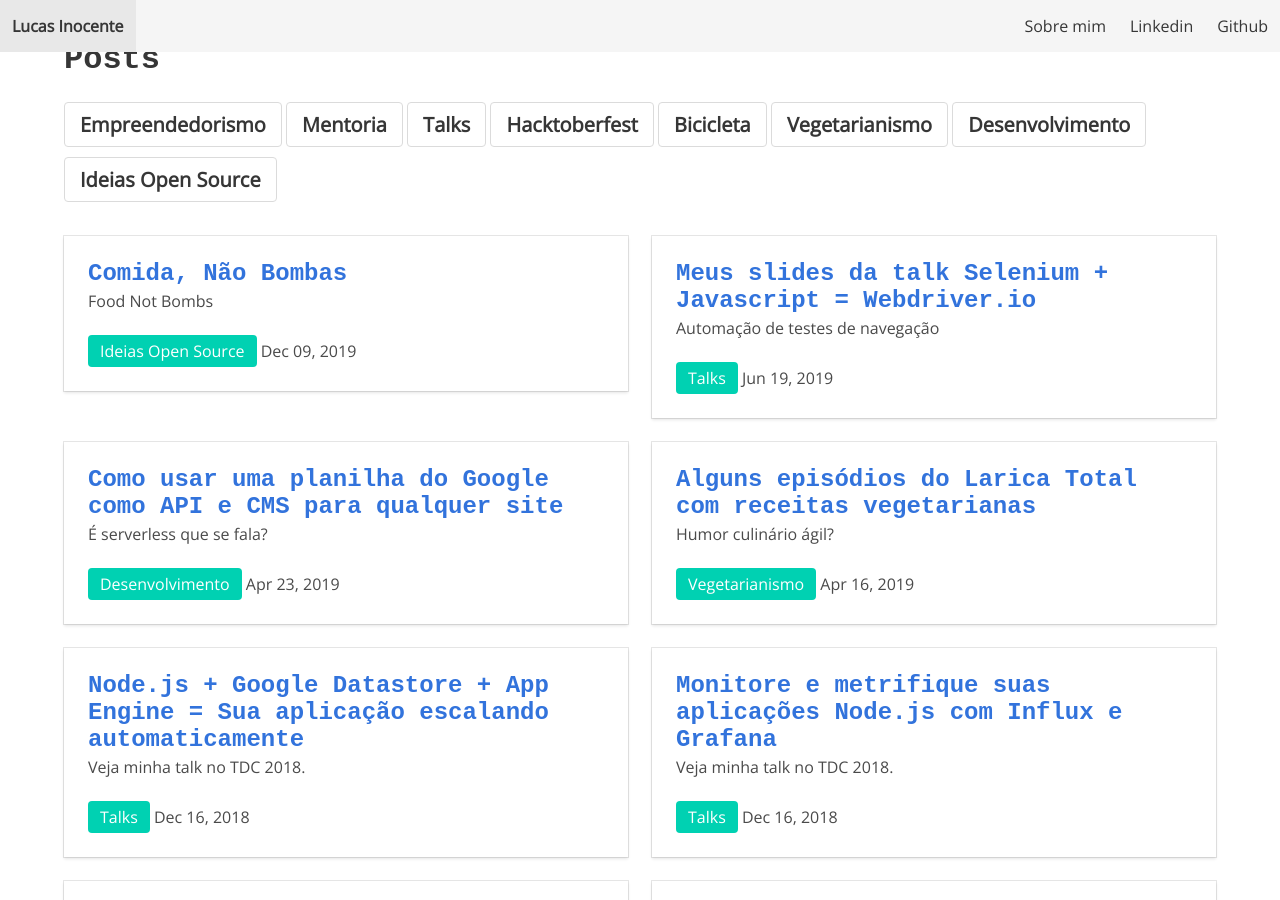
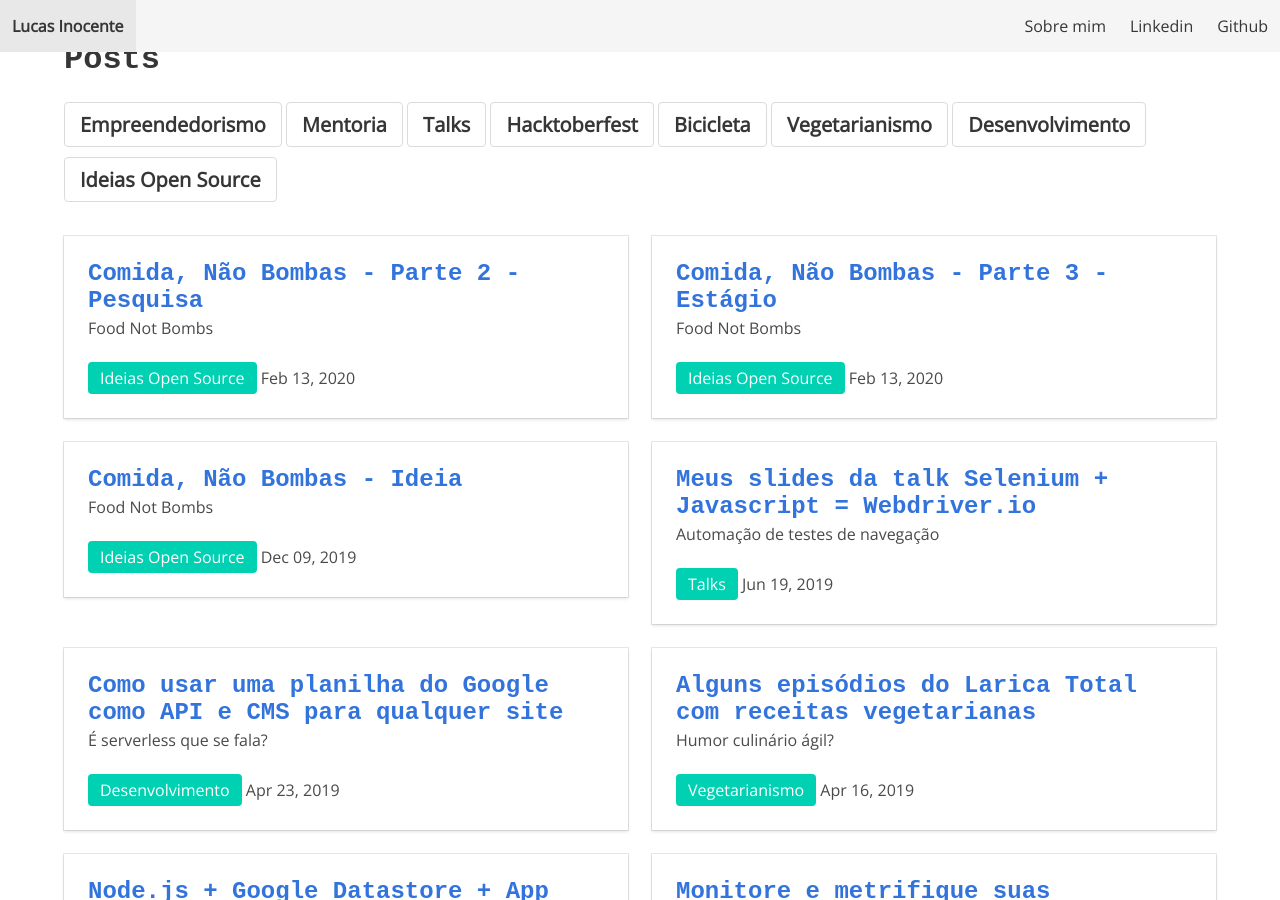
Before and after one commit to lucassanchez/lucassanchez, a Jekyll site: the page built from index.md, in a window 1280 px wide and 900 px high, scrolled down 546 px. Built offline with Jekyll 4.4.1, drawn with Linux system fonts in a browser that asks for light colours; some web fonts are replaced; some of the changed lines change nothing that is shown.

Commit message:
Adiciona novos textos para a série Comida, não bombas

```diff
--- a/_posts/2019-12-10-food-not-bombs-porto-alegre.md
+++ b/_posts/2019-12-10-food-not-bombs-porto-alegre.md
@@ -1,13 +1,13 @@
 ---
 layout: post
-title:  "Comida, Não Bombas"
+title:  "Comida, Não Bombas - Ideia"
 date:   2019-12-09 12:00:00 -0200
 subtitle: "Food Not Bombs"
 categories: ['Ideias Open Source']
 single-like: true
 ---
 
-# Comida, Não Bombas
+# Comida, Não Bombas - Ideia
 
 Esse final de semana fui presenteado com um capítulo do livro chamado Receitas Para o Desastre. Entre diversas técnicas de descontrole social ele ensina o ato revolucionário e terrorista que pode ruir com o sistema capitalista, que ajuda diretamente em acabar com a fome no mundo mas que é tão violento e destrói a sociedade e os bons costumes a ponto de que algumas pessoas já foram presas executando-o.
 
@@ -80,3 +80,9 @@ Ações:
 Alguns locais que sei que distribuem alimentos é no Mercado Público de noite (acho que quarta ou quinta), meio dia durante a semana no Tesourinha e domingo no viaduto da João Pessoa.
 
 Atualizo na sequência.
+
+---
+
+## Continuação
+
+[Comida, Não Bombas - Parte 2](https://lucasinocente.com/ideias%20open%20source/2020/02/13/food-not-bombs-porto-alegre-parte-2.html)
--- /dev/null
+++ b/_posts/2020-02-13-food-not-bombs-porto-alegre-parte-2.md
@@ -0,0 +1,74 @@
+---
+layout: post
+title:  "Comida, Não Bombas - Parte 2 - Pesquisa"
+date:   2020-02-13 12:00:00 -0200
+subtitle: "Food Not Bombs"
+categories: ['Ideias Open Source']
+single-like: true
+---
+
+# Comida, Não Bombas - Parte 2 - Pesquisa
+
+Se você caiu aqui sem saber o que é um Comida Não Bombas, leia aqui primeiro:
+
+[Comida, Não Bombas - Parte 1](https://lucasinocente.com/ideias%20open%20source/2019/12/09/food-not-bombs-porto-alegre.html)
+
+---
+
+Posso começar essa segunda parte afirmando que é bem mais complicado se organizar pra destribuir comida gratuitamente do que parece.
+
+Desde que escrevi o post eu conversei com diversas pessoas sobre o tema e incrivelmente todo mundo pareceu muito solícito e disposto a ajudar.
+
+Uma coisa legal que eu descobri é que existem vários movimentos em Porto Alegre que distribuem comida para a população de rua, cada um no seu dia e local. Tem muito mais gente tentando mudar o mundo do que eu pensava. Isso dá um ânimo de continuar a tentar.
+
+Movimentos que descobri até agora:
+
+## Cozinheiros do Bem / Prato Feito das Ruas
+
+O [Cozinheiros do Bem](https://www.facebook.com/cozinheirosdobem/) faz um trabalho recorrente que atende muitas pessoas aos sábados de manhã embaixo do viaduto da João Pessoa. Pra ajudar é só entrar em contato com a página deles pelo Facebook.
+
+Pelo o que conversei com uma das coordenadoras cada um faz uma parte da comida em casa e leva pro local no dia combinado. Alguns levam arroz, outros levam o molho, a carne assada, etc. Junto com eles colam alguns outros grupos de apoio, que além da alimentação também distribuem roupas, cortes de cabelo e disponibilizam banhos quentes com o [Banho Solidário](http://www.banhosolidario.com.br/).
+
+No mesmo local também se junta o [Prato Feito das Ruas](https://www.facebook.com/pfdasruas/), que segue a mesma pegada.
+
+
+## Igrejas
+
+Vi que em uma praça da Cidade Baixa em alguns dias (não sei ao certo) por volta das 18h / 19h se reunem algumas pessoas de uma igreja evangélica para distribuir comida também. Sinceramente achei estranho porque as pessoas pareciam contratadas, tinha um segurança cuidando e antes de comer era necessário esperar a oração que seria feita.
+
+É sim muito bonito matar a fome das pessoas mas obrigar elas a agir de uma certa forma religiosa / ideológica é complicado. Não é o eu procuro e não acredito que seja bom à longo prazo. Enfim, não é a intenção desse post falar sobre isso. Seguimos.
+
+
+## Movimentos independentes
+
+A [Maíra](https://www.instagram.com/ma.r.tini/) acabou descobrindo também que algumas pessoas perto dela já realizam um certo tipo de Comida Não Bombas pela cidade. Pequenos grupos que se organizam, fazem e distribuem comida pela cidade. São pais e mães de família anônimos que matam dezenas de fomes por semana, distribuindo o pouco que tem de forma autônoma. Não é lindo?
+
+Ela ficou de ver como funciona pra participar e vamos ver como podemos ajudar.
+
+
+## Vamos conversar
+
+Tem algum movimento desses na tua cidade?
+
+Quer fazer parte ou construir um movimento assim?
+
+É de Porto Alegre e quer me ajudar a mapear a distribuição de comida gratuíta na cidade?
+
+Manda e-mail pra olucassanchez(@)gmail(.)com sem os ().
+
+
+---
+
+## Saiba mais:
+
+[http://diariogaucho.clicrbs.com.br/rs/dia-a-dia/noticia/2019/06/saiba-como-ajudar-iniciativas-que-atendem-pessoas-em-situacao-de-rua-10943224.html](http://diariogaucho.clicrbs.com.br/rs/dia-a-dia/noticia/2019/06/saiba-como-ajudar-iniciativas-que-atendem-pessoas-em-situacao-de-rua-10943224.html)
+
+[http://diariogaucho.clicrbs.com.br/rs/dia-a-dia/ajuda/noticia/2017/05/sopoes-precisam-de-doacoes-para-continuar-veja-como-ajudar-9791150.html](http://diariogaucho.clicrbs.com.br/rs/dia-a-dia/ajuda/noticia/2017/05/sopoes-precisam-de-doacoes-para-continuar-veja-como-ajudar-9791150.html)
+
+[https://gauchazh.clicrbs.com.br/porto-alegre/noticia/2019/07/300-voluntarios-e-15-toneladas-de-comida-por-semana-quem-sao-os-cozinheiros-do-bem-que-farao-sopao-no-gigantinho-cjxq3ej1r000j01ochbjcnx24.html](https://gauchazh.clicrbs.com.br/porto-alegre/noticia/2019/07/300-voluntarios-e-15-toneladas-de-comida-por-semana-quem-sao-os-cozinheiros-do-bem-que-farao-sopao-no-gigantinho-cjxq3ej1r000j01ochbjcnx24.html)
+
+---
+
+## Continuação
+
+[Comida, Não Bombas - Parte 3](https://lucasinocente.com/ideias%20open%20source/2020/02/13/food-not-bombs-porto-alegre-parte-3.html)
--- /dev/null
+++ b/_posts/2020-02-13-food-not-bombs-porto-alegre-parte-3.md
@@ -0,0 +1,59 @@
+---
+layout: post
+title:  "Comida, Não Bombas - Parte 3 - Estágio"
+date: 2020-02-13 11:00:00 -0200
+subtitle: "Food Not Bombs"
+categories: ['Ideias Open Source']
+single-like: true
+---
+
+# Comida, Não Bombas - Parte 3 - Estágio
+
+Se você caiu aqui sem saber o que é um Comida Não Bombas, leia aqui primeiro:
+
+[Comida, Não Bombas - Parte 1](https://lucasinocente.com/ideias%20open%20source/2019/12/09/food-not-bombs-porto-alegre.html)
+
+[Comida, Não Bombas - Parte 2](https://lucasinocente.com/ideias%20open%20source/2020/02/13/food-not-bombs-porto-alegre-parte-2.html)
+
+---
+
+Saindo do campo das ideias e pesquisas, ontem tive a honra e o prazer de fazer uma pequena participação no grupo que distribui comida que a Maíra comentou (Veja a parte 2 no link acima).
+
+Como funciona o grupo:
+
+- Se reúnem uma vez por semana
+- Normalmente é composto por umas 4 pessoas
+- Uma pessoa deixa a comida pronta
+- As outras vão depois do trabalho para ajudar a fechar as marmitas
+- Vão de carro até uma praça do centro para distribuir
+- Distribuem gratuitamente mais de 70 marmitas
+- Usam um panelão grande e fazem a comida toda nele
+- Tem uma saladinha pra acompanhar
+- As vezes tem um bis ou chocolatinho de sobremesa
+- Junto com a marmita vai uma colher de plástico
+
+Esse grupo especificamente é formado por pessoas que seguem a filosofia Hare Krishna então tem algumas coisas relacionadas à isso como não usar cebola, alho e outras coisas. Porém ninguém foi obrigado a fazer nenhum mantra antes da refeição (aprende igrejas).
+
+A refeição da vez foi um carreteiro de cenoura. Infelizmente não provei a comida mas o cheiro estava maravilhoso quando cheguei pra ajudar a fechar as marmitas.
+
+O grupo aceita doações, então se quiser ajudar por favor só falar comigo no olucassanchez(@)gmail(.)com sem os () ou pessoalmente caso a gente se conheça.
+
+Foi simples, foi rápido e deu pra perceber que esse pequeno ato de poucas pessoas ajuda muito a lutar contra a fome e a pobreza que só aumenta na nossa cidade. Só de chegar de carro na praça já foi se formando uma pequena fila e a comida foi distribuída em cerca de 5 minutos. É chocante ver a quantidade de pessoas que ficam na rua precisando de ajuda. Inclusive algumas pediram outras coisas como cobertas, roupas, etc.
+
+A gente precisa aumentar o número de ações como essa se quisermos diminuir os nossos problemas sociais. 4 pessoas conseguiram alimentar facilmente 70. É uma proporção gigante.
+
+Dúvidas: quantas pessoas temos em situação de rua em Porto Alegre? Quantas pessoas precisam pra suprir essa fome toda?
+
+Espero na próxima parte do artigo poder compartilhar de forma mais concreta como realizar a produção e distribuição da comida para que quem esteja lendo e escutando o chamado para fazer na sua cidade / região possa ter mais conhecimento e ferramentas para isso.
+
+Muito obrigado Maíra por me convidar para esse dia tão marcante e muito obrigado Vanderlei e Emerson por me receberem tão bem.
+
+## Fotos
+
+![](https://lucas-inocente.storage.googleapis.com/1581624148596.WhatsApp_Image_2020-02-12_at_20.05.23.jpeg)
+
+![](https://lucas-inocente.storage.googleapis.com/1581623919499.photo5055443427180783794.jpg)
+
+![](https://lucas-inocente.storage.googleapis.com/1581623921196.photo5055443427180783793.jpg)
+
+Aguarde os próximos episódios :)
```
